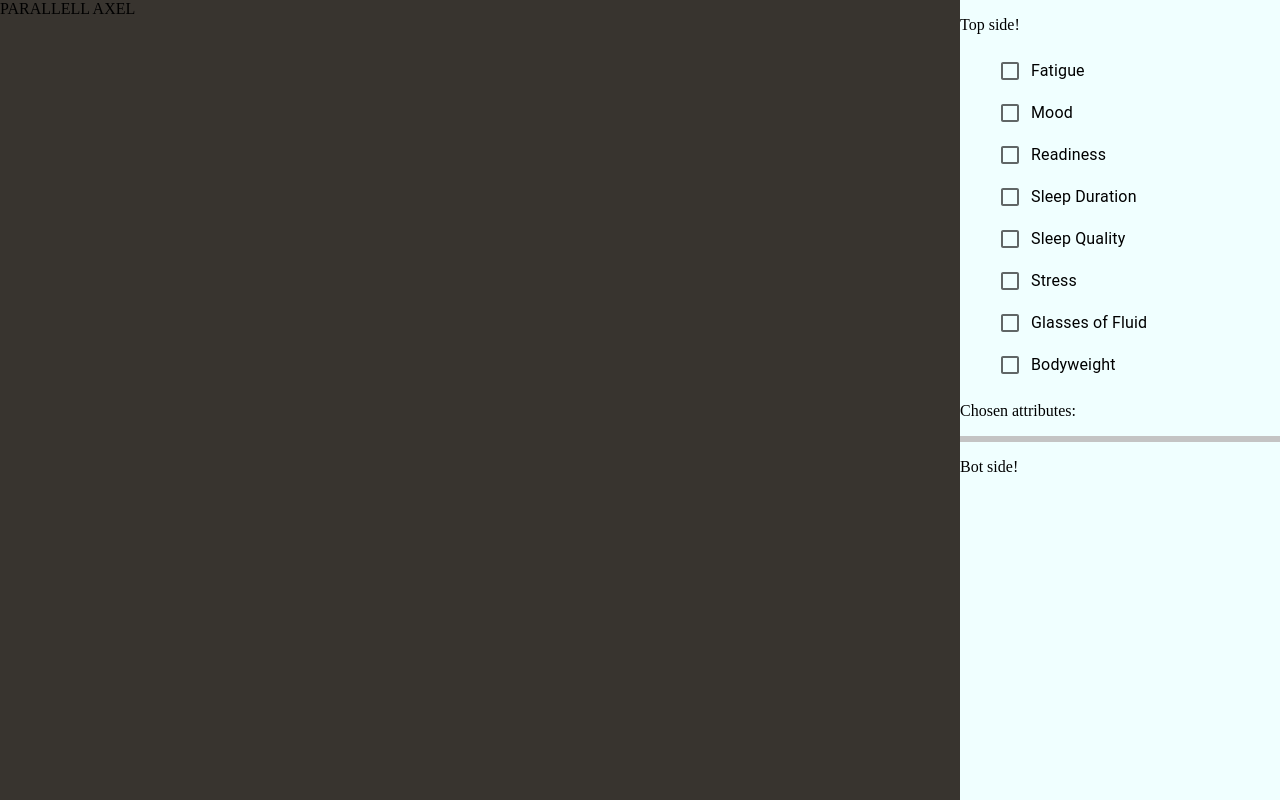
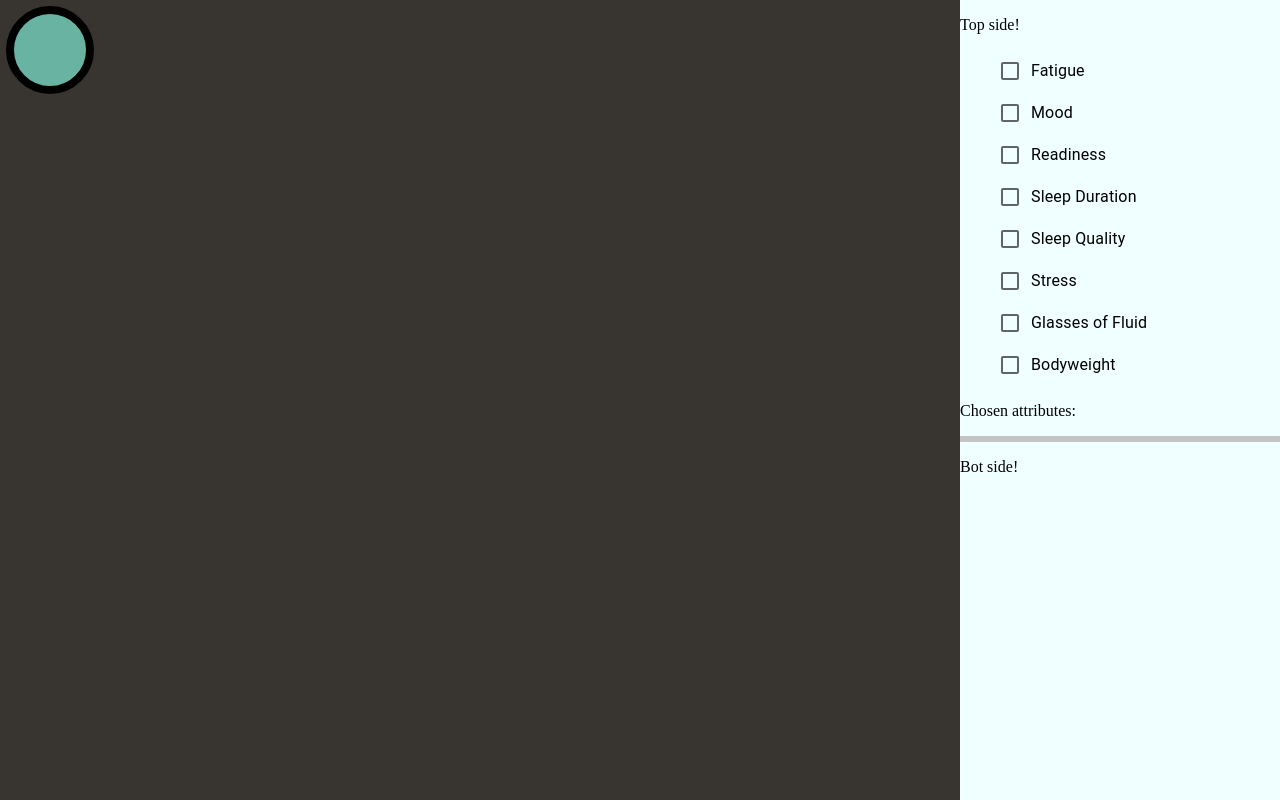
Before and after one commit to davidstyrbjorn/lifestyle-data-visualization-tnm048, a React (Create React App) app in the folder info-vis-react-app/: page / in a window 1280 px wide. Both pictures are taken after a click on the button "Press me to show parallell axis!". Built offline with nearby package versions, Linux system fonts and the light colour scheme.

Commit message:
d3 tested! works!

```diff
--- a/info-vis-react-app/package.json
+++ b/info-vis-react-app/package.json
@@ -9,10 +9,12 @@
     "@mui/types": "^7.1.1",
     "@testing-library/jest-dom": "^5.16.1",
     "@testing-library/user-event": "^13.5.0",
+    "@types/d3": "^7.1.0",
     "@types/jest": "^27.4.0",
     "@types/node": "^16.11.22",
     "@types/react": "^17.0.38",
     "@types/react-dom": "^17.0.11",
+    "d3": "^7.3.0",
     "react": "^17.0.2",
     "react-dom": "^17.0.2",
     "react-scripts": "5.0.0",
--- a/info-vis-react-app/src/components/AttributeList.tsx
+++ b/info-vis-react-app/src/components/AttributeList.tsx
@@ -17,7 +17,7 @@ const AttributeList: React.FC<{}> = () => {
         }
         else {
             // Remove selected index
-            setAttribute({...attribute, selectedAttributes: [...attribute.selectedAttributes.filter(index => index !== index)]})
+            setAttribute({...attribute, selectedAttributes: [...attribute.selectedAttributes.filter(idx => index !== idx)]})
         }
 
     }
--- /dev/null
+++ b/info-vis-react-app/src/components/d3/CircleD3.tsx
@@ -0,0 +1,18 @@
+import React, { RefObject } from 'react';
+import * as d3 from 'd3';
+import useD3 from '../../hooks/useD3';
+
+const CircleD3: React.FC<{}> = () => {
+	const ref = useD3((svg: any) => {
+		// Simple test
+		d3.select('.target').style('stroke-width', 8); // Select our circle form below and change stroke-width!
+	}, [])
+
+	return (
+		<svg ref={ref}>
+			<circle className="target" style={{"fill": "#69b3a2"}} stroke="black" cx={50} cy={50} r={40}/>
+		</svg>
+	);
+}
+
+export default CircleD3;
--- /dev/null
+++ b/info-vis-react-app/src/hooks/useD3.ts
@@ -0,0 +1,19 @@
+import React, { createRef, useRef } from 'react';
+import * as d3 from 'd3';
+
+// renderChartFn is a callback which contains our d3 logic
+// dependencies is what variables this d3 code is dependent on, if they change
+// the d3 code will re-run
+const useD3 = (renderChartFn: any, dependencies: any) => {
+    const ref = createRef<SVGSVGElement>();
+
+    React.useEffect(() => {
+        // @ts-ignore
+        renderChartFn(d3.select(ref.current));
+        return () => {};
+    }, dependencies);
+
+    return ref;
+}
+
+export default useD3;
--- a/info-vis-react-app/src/root.tsx
+++ b/info-vis-react-app/src/root.tsx
@@ -5,6 +5,8 @@ import None from "./views/none";
 
 import './styles/index.css'
 import Sidebar from "./views/sidebar";
+import BarChart from "./components/d3/CircleD3";
+import CircleD3 from "./components/d3/CircleD3";
 
 const Root: React.FC<{}> = () => {
     const visualizationOption = useRecoilValue(visualizationOptionSelector);
@@ -13,7 +15,7 @@ const Root: React.FC<{}> = () => {
             <div className={'visualization-view'}>
                 {/* DECIDE ON WHICH VISUALIZATION COMPONENT TO RENDER */}
                 {visualizationOption === 'none' && <None/>}
-                {visualizationOption === 'parallell-axis' && <div>PARALLELL AXEL</div>}
+                {visualizationOption === 'parallell-axis' && <CircleD3/>}
                 {visualizationOption=== 'spider' && <div>SPINDEL</div>}
             </div>
             <Sidebar/>
--- a/info-vis-react-app/src/views/none.tsx
+++ b/info-vis-react-app/src/views/none.tsx
@@ -5,7 +5,6 @@ import { visualization_options } from '../types/types';
 
 const None : React.FC<{}> = () => {
     const [visualization, setVisualization] = useRecoilState(visualizationState);
-
 
     const switchVisualizationState = (option: visualization_options) => {
         setVisualization({...visualization, option: option});
```
Also changed, not shown: 1 other file (tests, documents, lock files or other folders).
